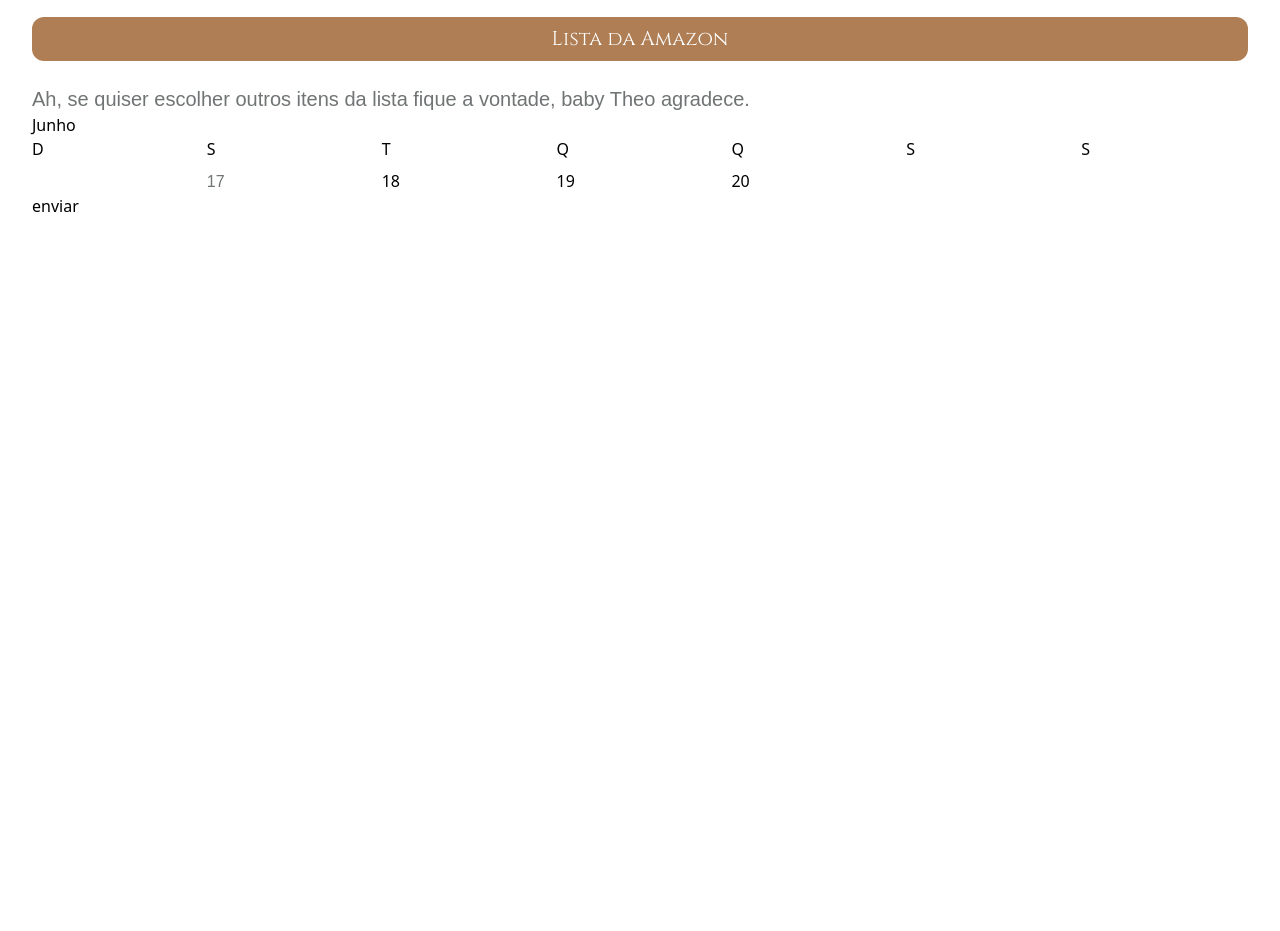
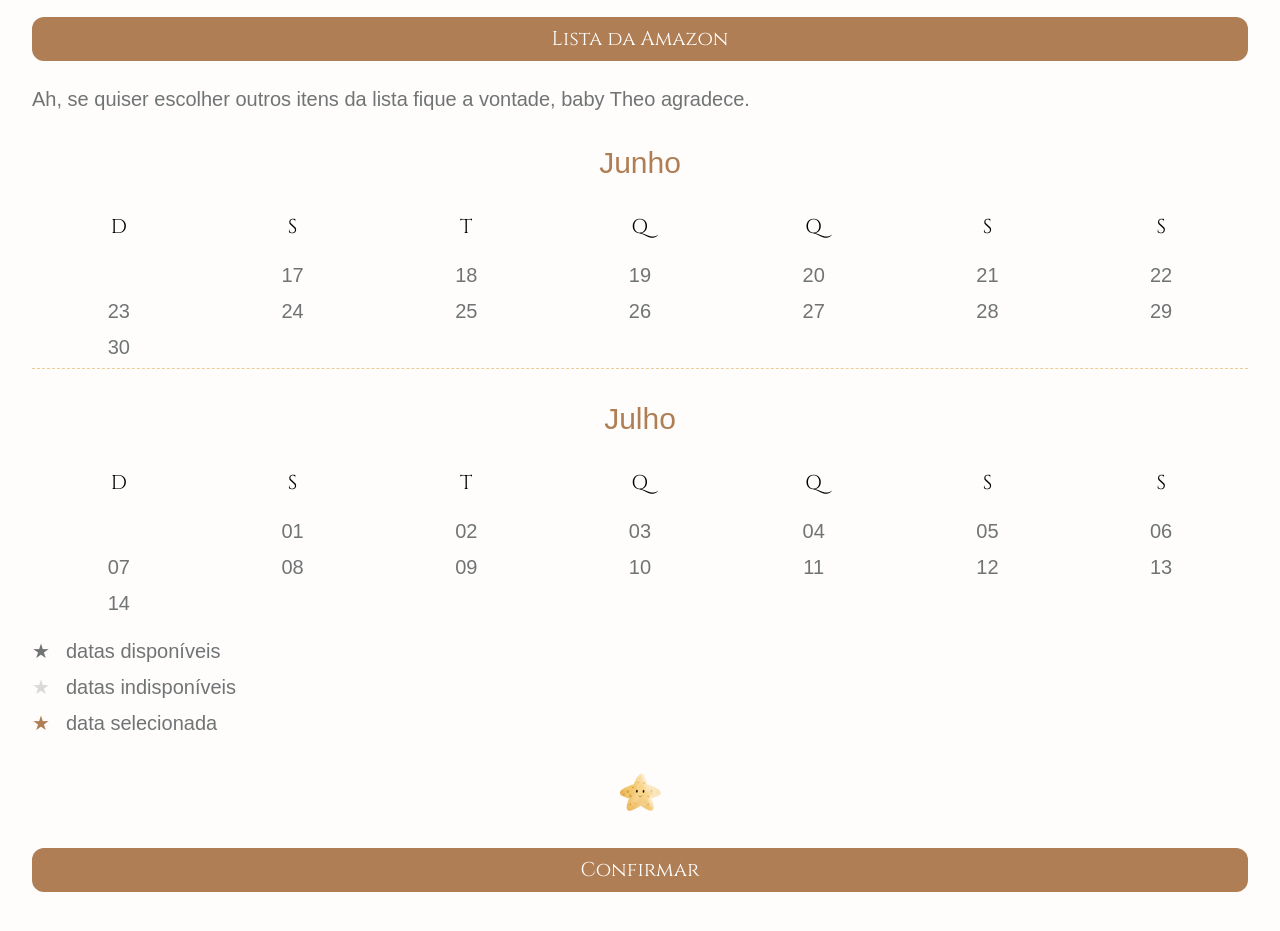
Before and after one commit to eduardobittencourt/project-p, a Next.js app: page / in a window 1280 px wide. Shown: the part 1320-2251 px from the top of the page. Before the commit the page ends 1618 px from the top, so only its background shows below. Built offline with nearby package versions, Linux system fonts and the light colour scheme; a web font is replaced by a local one.

Commit message:
feat: calendar style

```diff
--- a/src/app/layout.tsx
+++ b/src/app/layout.tsx
@@ -38,7 +38,9 @@
       lang="pt-br"
       className={`${oohBaby.variable} ${cinzel.variable} ${hinaMincho.variable}`}
     >
-      <body className="container mx-auto px-8 py-20">{children}</body>
+      <body className="bg-background container mx-auto px-8 py-20">
+        {children}
+      </body>
     </html>
   );
 }
--- a/src/app/page.tsx
+++ b/src/app/page.tsx
@@ -1,3 +1,4 @@
+import { CalendarCell } from "@/components/CalendarCell";
 import Image from "next/image";
 import Link from "next/link";
 
@@ -105,70 +106,104 @@
       <section>
         <form action={saveBet}>
           <div>
-            <h3>Junho</h3>
-            <div className="grid grid-cols-7 gap-2">
-              <div>D</div>
-              <div>S</div>
-              <div>T</div>
-              <div>Q</div>
-              <div>Q</div>
-              <div>S</div>
-              <div>S</div>
+            <h3 className="py-8 text-center font-calligraphy text-3xl text-brown">
+              Junho
+            </h3>
+            <div className="grid grid-cols-7 place-content-center place-items-center">
+              <span className="pb-4 font-heading text-xl">D</span>
+              <span className="pb-4 font-heading text-xl">S</span>
+              <span className="pb-4 font-heading text-xl">T</span>
+              <span className="pb-4 font-heading text-xl">Q</span>
+              <span className="pb-4 font-heading text-xl">Q</span>
+              <span className="pb-4 font-heading text-xl">S</span>
+              <span className="pb-4 font-heading text-xl">S</span>
               <div />
-              <div>
-                <label htmlFor="17/06">
-                  <input
-                    type="radio"
-                    name="date"
-                    value="17/06"
-                    id="17/06"
-                    className="peer hidden"
-                  />
-                  <span className="font-serif text-gray peer-checked:text-brown peer-disabled:text-lightGray">
-                    17
-                  </span>
-                </label>
-              </div>
-              <div>
-                <label htmlFor="18/06">
-                  <input
-                    type="radio"
-                    name="date"
-                    value="18/06"
-                    id="18/06"
-                    className="hidden"
-                  />
-                  <span>18</span>
-                </label>
-              </div>
-              <div>
-                <label htmlFor="19/06">
-                  <input
-                    type="radio"
-                    name="date"
-                    value="19/06"
-                    id="19/06"
-                    className="hidden"
-                  />
-                  <span>19</span>
-                </label>
-              </div>
-              <div>
-                <label htmlFor="20/06">
-                  <input
-                    type="radio"
-                    name="date"
-                    value="20/06"
-                    id="20/06"
-                    className="hidden"
-                  />
-                  <span>20</span>
-                </label>
-              </div>
+
+              <CalendarCell value="17/06" label="17" />
+              <CalendarCell value="18/06" label="18" />
+              <CalendarCell value="19/06" label="19" />
+              <CalendarCell value="20/06" label="20" />
+              <CalendarCell value="21/06" label="21" />
+              <CalendarCell value="22/06" label="22" />
+              <CalendarCell value="23/06" label="23" />
+              <CalendarCell value="24/06" label="24" />
+              <CalendarCell value="25/06" label="25" />
+              <CalendarCell value="26/06" label="26" />
+              <CalendarCell value="27/06" label="27" />
+              <CalendarCell value="28/06" label="28" />
+              <CalendarCell value="29/06" label="29" />
+              <CalendarCell value="30/06" label="30" />
             </div>
           </div>
 
-          <button type="submit">enviar</button>
+          <div className="h-1 w-full border-b border-dashed border-b-yellow" />
+
+          <div>
+            <h3 className="py-8 text-center font-calligraphy text-3xl text-brown">
+              Julho
+            </h3>
+            <div className="grid grid-cols-7 place-content-center place-items-center">
+              <span className="pb-4 font-heading text-xl">D</span>
+              <span className="pb-4 font-heading text-xl">S</span>
+              <span className="pb-4 font-heading text-xl">T</span>
+              <span className="pb-4 font-heading text-xl">Q</span>
+              <span className="pb-4 font-heading text-xl">Q</span>
+              <span className="pb-4 font-heading text-xl">S</span>
+              <span className="pb-4 font-heading text-xl">S</span>
+              <div />
+
+              <CalendarCell value="01/07" label="01" />
+              <CalendarCell value="02/07" label="02" />
+              <CalendarCell value="03/07" label="03" />
+              <CalendarCell value="04/07" label="04" />
+              <CalendarCell value="05/07" label="05" />
+              <CalendarCell value="06/07" label="06" />
+              <CalendarCell value="07/07" label="07" />
+              <CalendarCell value="08/07" label="08" />
+              <CalendarCell value="09/07" label="09" />
+              <CalendarCell value="10/07" label="10" />
+              <CalendarCell value="11/07" label="11" />
+              <CalendarCell value="12/07" label="12" />
+              <CalendarCell value="13/07" label="13" />
+              <CalendarCell value="14/07" label="14" />
+            </div>
+          </div>
+
+          <div className="flex flex-col gap-2 pt-4">
+            <div className="flex items-center gap-4">
+              <span className="text-xl text-gray">&#9733;</span>
+              <span className="font-serif text-xl text-gray">
+                datas disponíveis
+              </span>
+            </div>
+            <div className="flex items-center gap-4">
+              <span className="text-xl text-lightGray">&#9733;</span>
+              <span className="font-serif text-xl text-gray">
+                datas indisponíveis
+              </span>
+            </div>
+            <div className="flex items-center gap-4">
+              <span className="text-xl text-brown">&#9733;</span>
+              <span className="font-serif text-xl text-gray">
+                data selecionada
+              </span>
+            </div>
+          </div>
+
+          <Image
+            src="/separator.png"
+            width={50}
+            height={50}
+            alt="A starfish"
+            className="mx-auto py-8"
+          />
+
+          <button
+            type="submit"
+            className="w-full rounded-xl bg-brown p-2 text-center font-heading text-xl text-white"
+          >
+            Confirmar
+          </button>
         </form>
       </section>
     </main>
--- /dev/null
+++ b/src/components/CalendarCell.tsx
@@ -0,0 +1,25 @@
+import { InputHTMLAttributes, forwardRef } from "react";
+
+type CalendarCellProps = {
+  value: string;
+  disabled?: boolean;
+  label: string;
+};
+
+export function CalendarCell({ value, disabled, label }: CalendarCellProps) {
+  return (
+    <label htmlFor={value} className="py-1">
+      <input
+        type="radio"
+        name="date"
+        id={value}
+        className="peer hidden"
+        disabled={disabled}
+        value={value}
+      />
+      <span className="font-serif text-xl text-gray peer-checked:text-brown peer-disabled:text-lightGray">
+        {label}
+      </span>
+    </label>
+  );
+}
--- a/tailwind.config.ts
+++ b/tailwind.config.ts
@@ -14,6 +14,7 @@
     },
     colors: {
       white: "#ffffff",
+      background: "#FFFDFB",
       brown: "#af7e55",
       yellow: "#ebcd94",
       gray: "#707474",
```
